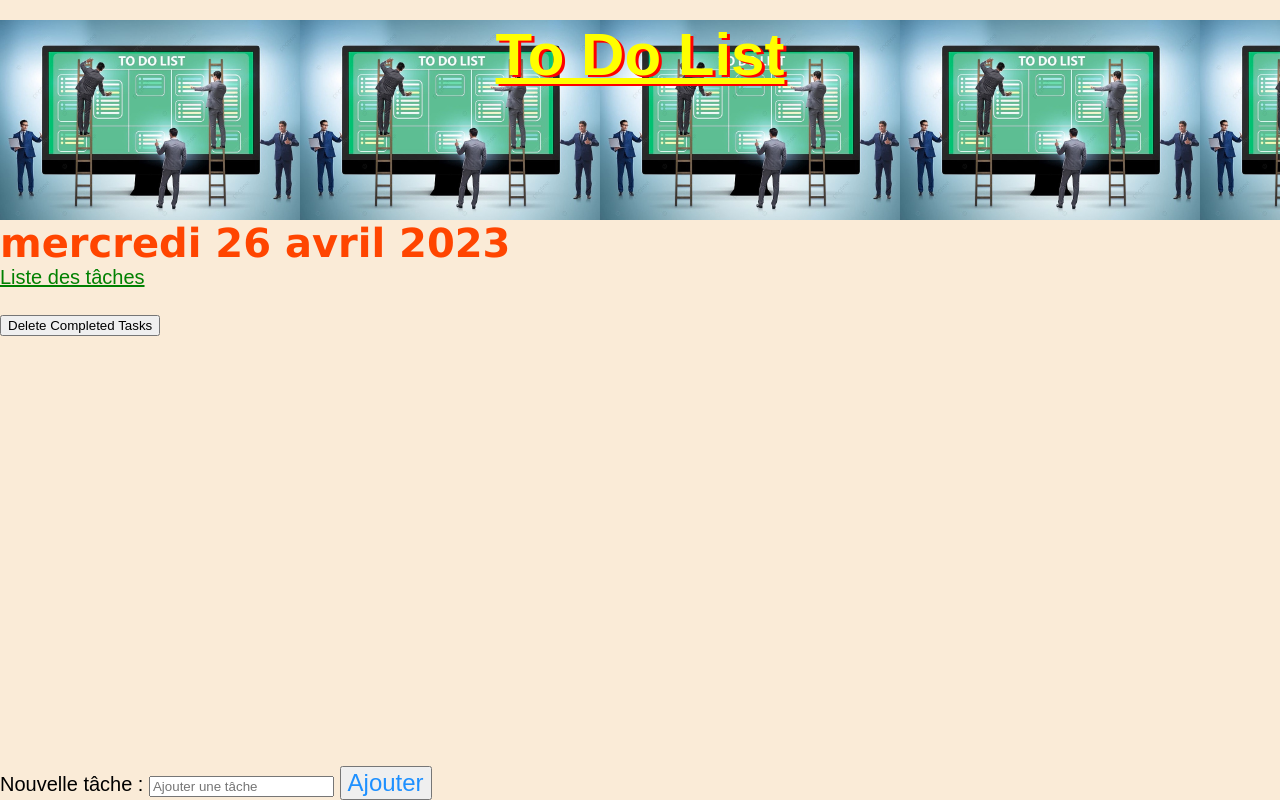
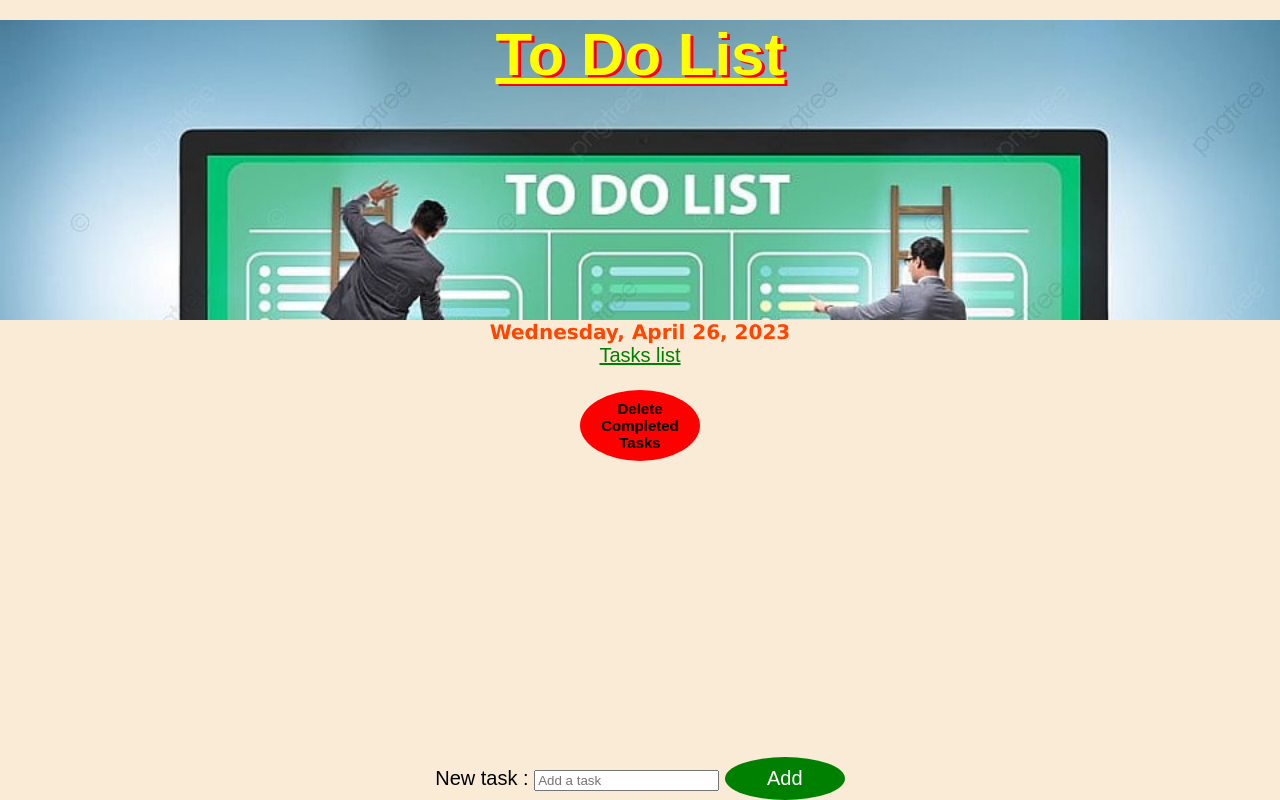
Before and after one commit to will1490/toDoList, a plain HTML site: page index.html in a window 1280 px wide. Drawn offline with Linux system fonts and the light colour scheme.

Commit message:
update to do list

```diff
--- a/form.js
+++ b/form.js
@@ -10,7 +10,7 @@ const currentDate = new Date();
 const options = { weekday: 'long', year: 'numeric', month: 'long', day: 'numeric' };
 
 // Création d'un nouvel objet Intl.DateTimeFormat avec les options de formatage
-const dateFormatter = new Intl.DateTimeFormat('fr-FR', options);
+const dateFormatter = new Intl.DateTimeFormat('en', options);
 
 // Formatage de la date
 const formattedDate = dateFormatter.format(currentDate);
--- a/index.html
+++ b/index.html
@@ -20,7 +20,7 @@
         </div>
         <main>
             <div id="date"></div>
-            <h2>Liste des tâches</h2>
+            <h2>Tasks list</h2>
             <ul id="taskList">
                 <li class="list-item">
                     <p class="text"></p>
@@ -33,9 +33,9 @@
             <br>
 
             <form id="add-item">
-                <label>Nouvelle tâche : </label>
-                <input id="taskInput" type="text" placeholder="Ajouter une tâche" />
-                <button type="submit" id="addTask">Ajouter</button>
+                <label>New task : </label>
+                <input id="taskInput" type="text" placeholder="Add a task" />
+                <button type="submit" id="addTask">Add</button>
             </form>
         </main>
         <footer></footer>
--- a/style.css
+++ b/style.css
@@ -42,6 +42,7 @@ body {
     font-size: 20px;
     color: black;
     overflow: hidden;
+    text-align: center;
 }
 
 h1 {
@@ -60,21 +61,27 @@ h2 {
 }
 #date {
     color:orangered;
-    font-size: 40px;
+    font-size: 20px;
     font-weight: 700;
     font-family: Verdana, Geneva, Tahoma, sans-serif;
 }
 .header {
     background-image: url("./images/toDoListImage.jpg");
-    background-size: contain;
-    height: 200px;
+    background-size: cover;
+    background-repeat: no-repeat;
+    height: 300px;
 }
 h2 {
   color: green;
 }
 #addTask {
-  font-size: larger;
-  color:dodgerblue
+  background-color: green;
+  color: #fff;
+  font-size: 20px;
+  border: none;
+  padding: 10px 20px;
+  border-radius: 50%;
+  width: 120px;
 }
 #add-item {
   position: absolute;
@@ -82,3 +89,18 @@ h2 {
   left: 0;
   right: 0;
 }
+#taskList {
+  background-color: white;
+  width: 75% auto;
+}
+#delete-completed-tasks {
+  background-color: red;
+  color: black;
+  font-weight: 800;
+  font-size: 15px;
+  border: none;
+  padding: 10px 20px;
+  border-radius: 50%;
+  width: 120px;
+
+}
```
